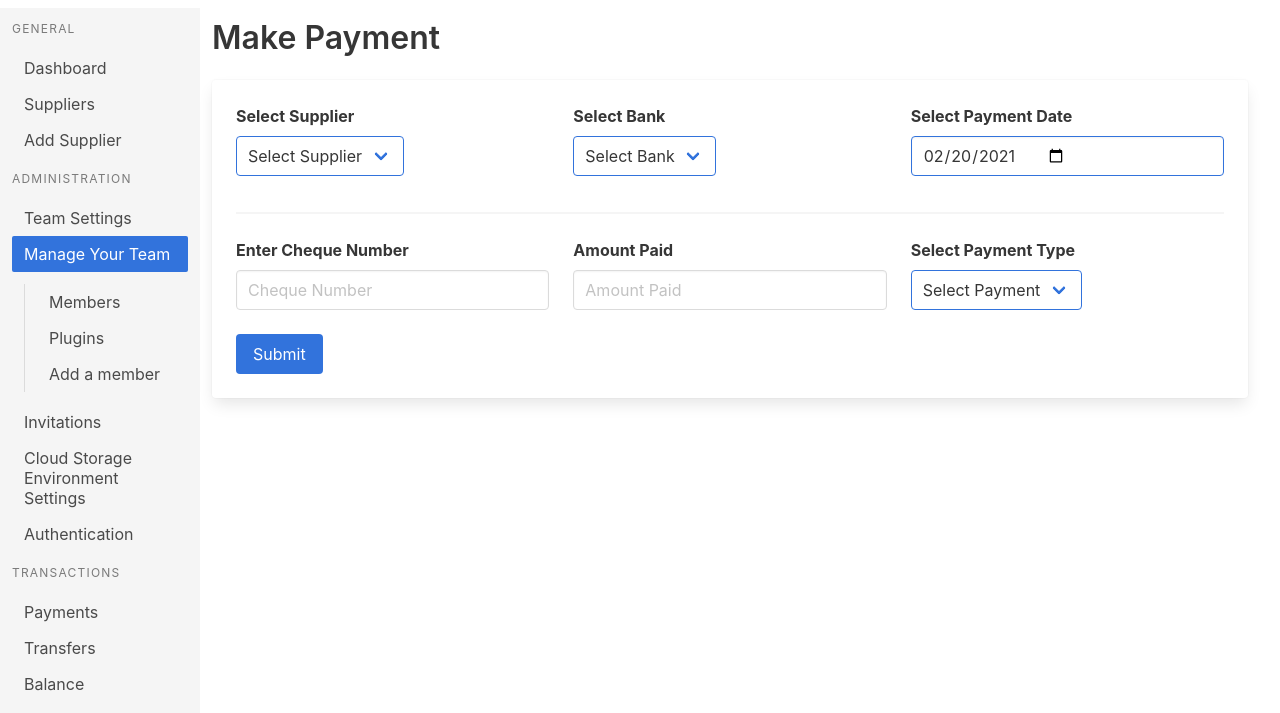
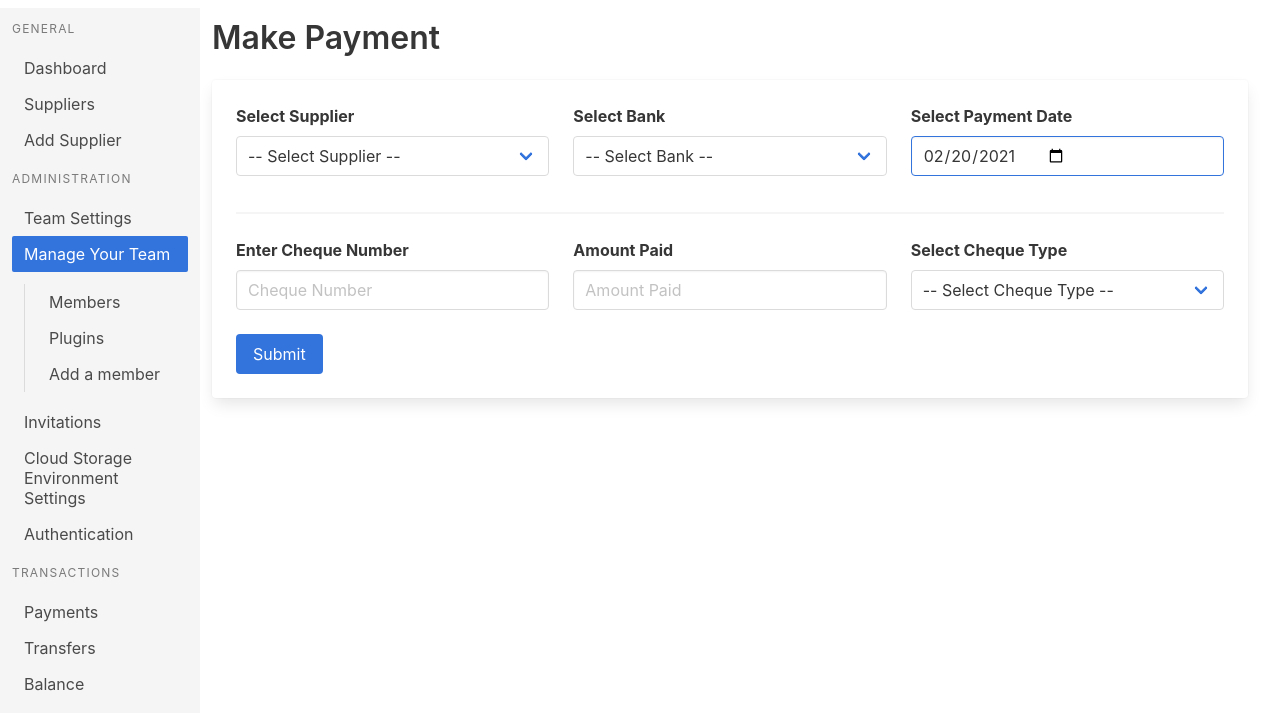
Before and after one commit to chege-maina/php-loans, a PHP site: page /payments/make_payment.php in a window 1280 px wide. Shown: the part 64-777 px from the top of the page. Run offline with PHP 8.4, Linux system fonts and the light colour scheme.

Commit message:
Update make_payment.php

```diff
--- a/payments/make_payment.php
+++ b/payments/make_payment.php
@@ -13,20 +13,20 @@ include "../includes/base_page/shared_top_tags.php"
       <div class="columns">
         <div class="column is-vcentered">
           <label for="supplier" class="label">Select Supplier</label>
-          <div class="select is-link is-normal  ">
+          <div class="select is-fullwidth  ">
             <div class="control">
               <select>
-                <option value="#">Select Supplier</option>
+                <option value="#">-- Select Supplier --</option>
               </select>
             </div>
           </div>
         </div>
         <div class="column">
           <label for="bank" class="label">Select Bank</label>
-          <div class="select is-link is-normal">
+          <div class="select is-fullwidth">
             <div class="control">
               <select>
-                <option value="#">Select Bank</option>
+                <option value="#">-- Select Bank --</option>
               </select>
             </div>
           </div>
@@ -57,10 +57,10 @@ include "../includes/base_page/shared_top_tags.php"
         </div>
 
         <div class="column">
-          <label for="payment_type" class="label">Select Payment Type</label>
-          <div class="select is-link is-normal">
+          <label for="payment_type" class="label">Select Cheque Type</label>
+          <div class="select is-fullwidth">
             <select>
-              <option value="#">Select Payment</option>
+              <option value="#">-- Select Cheque Type --</option>
             </select>
           </div>
         </div>
```
